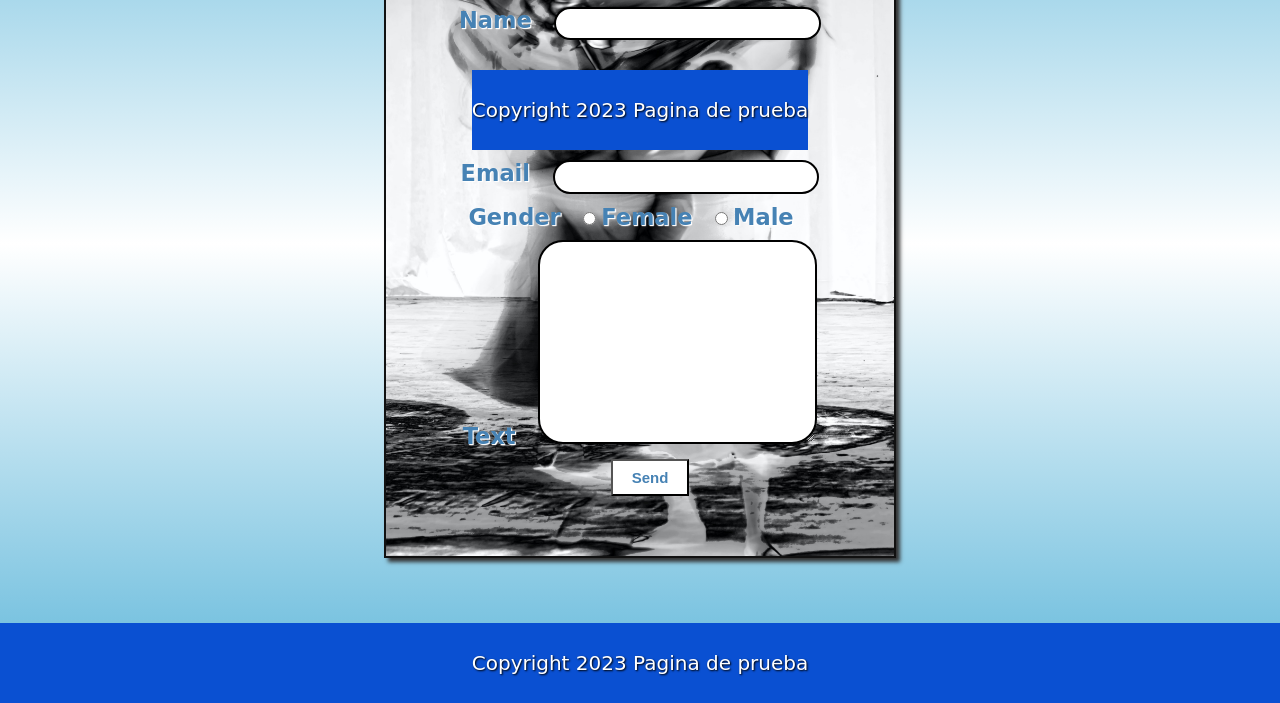
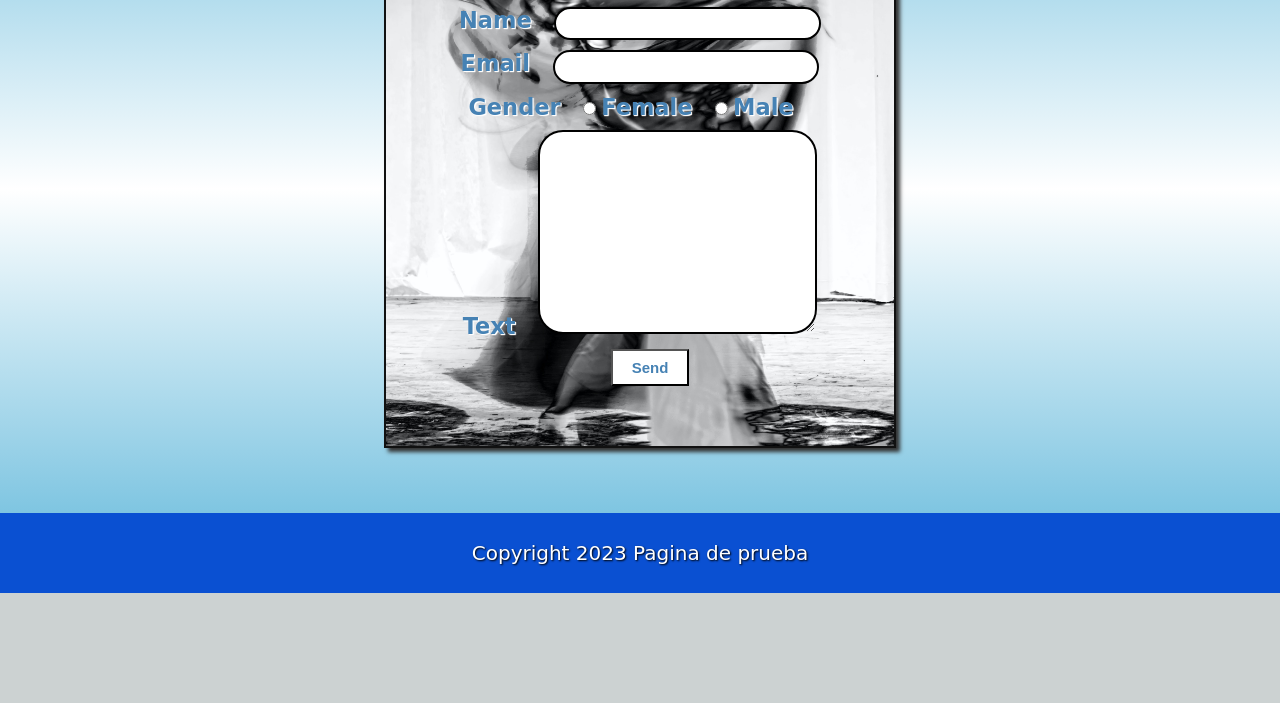
Before and after one commit to JMFleitas/Page_BuenosAires, a plain HTML site: page form.html in a window 1280 px wide. Shown: the part 215-918 px from the top of the page. After the commit the page ends 808 px from the top, so only its background shows below. Drawn offline with Linux system fonts and the light colour scheme; a web font is replaced by a local one.

Commit message:
solucionar error de sintaxis

```diff
--- a/form.html
+++ b/form.html
@@ -23,9 +23,6 @@
             <label for="nombre">Name</label>
             <input class="inp" type="text" name="nombre" id="nombreInput" required>
         </div>
-        <footer class="footer">
-            <h1>Copyright 2023 Pagina de prueba</h1>
-          </footer>
 
         <div>
             <label for="email">Email</label>
```
